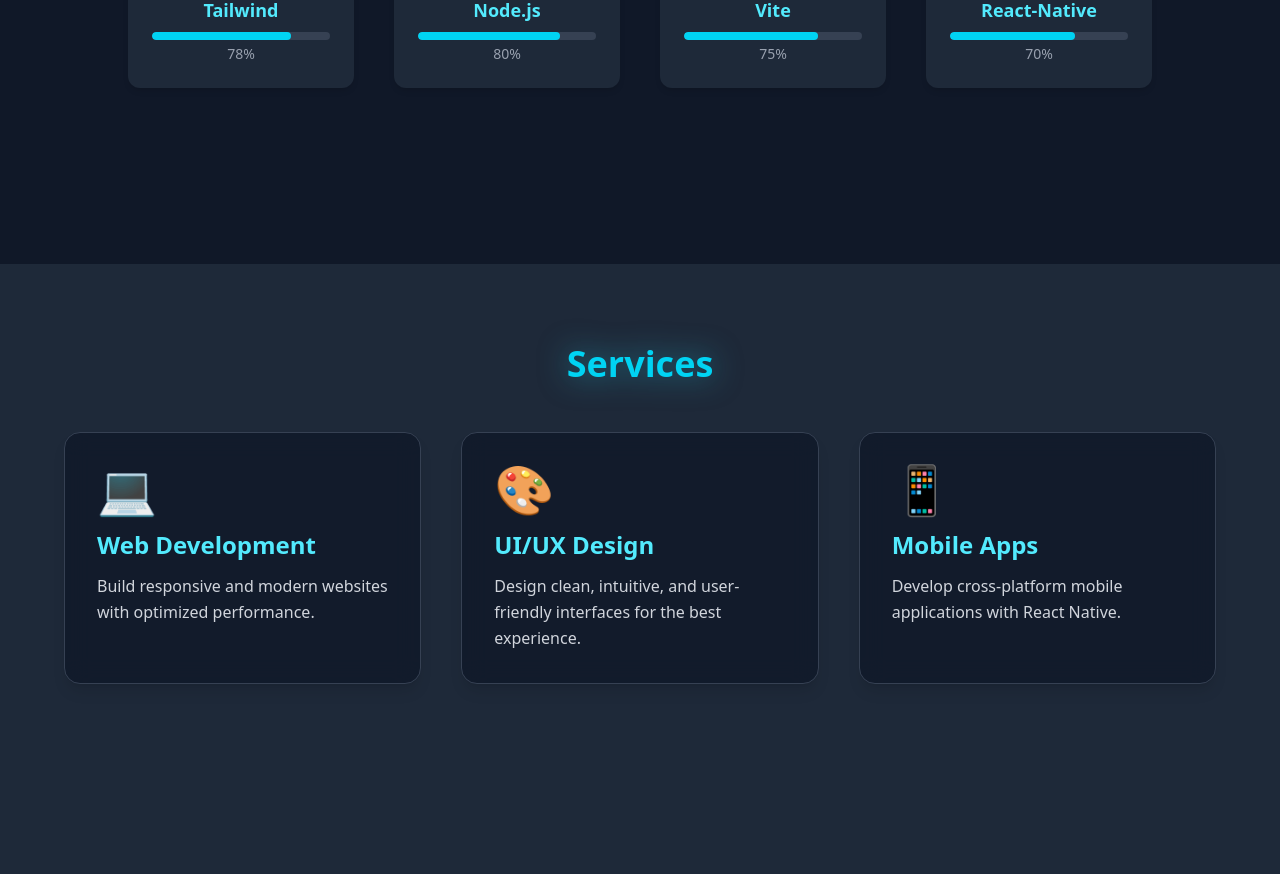
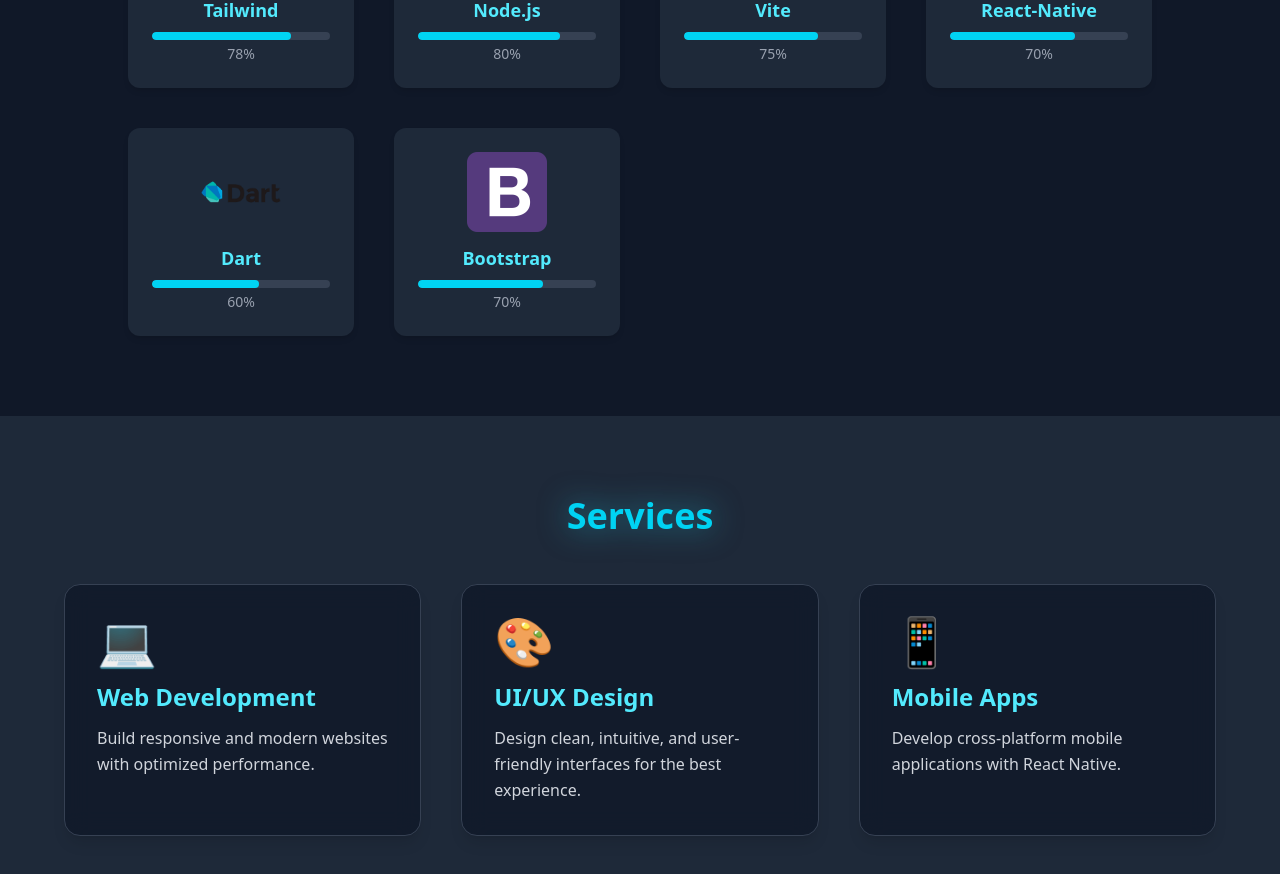
Before and after one commit to reezganteng1116-cyber/My_Profile, a React (Vite) app: page / in a window 1280 px wide. Shown: the part 1400-2274 px from the top of the page. Built offline with nearby package versions, Linux system fonts and the light colour scheme.

Commit message:
update path images

```diff
--- a/src/components/Skills.jsx
+++ b/src/components/Skills.jsx
@@ -20,14 +20,16 @@
   }, []);
 
   const skills = [
-    { name: "HTML", img: "/images/Icon_HTML.png" },
-    { name: "CSS", img: "/images/Icon_CSS.png" },
-    { name: "JavaScript", img: "/images/Icon_JS.png" },
-    { name: "React-JS", img: "/images/Icon_ReactJS.png" },
+    { name: "HTML", img: "images/Icon_HTML.png" },
+    { name: "CSS", img: "images/Icon_CSS.png" },
+    { name: "JavaScript", img: "images/Icon_JS.png" },
+    { name: "React-JS", img: "images/Icon_ReactJS.png" },
     { name: "Tailwind", img: "images/Icon_Tailwind.png" },
-    { name: "Node.js", img: "/images/Icon_NodeJS.png" },
-    { name: "Vite", img: "/images/Icon_Vite.png" },
-    { name: "React-Native", img: "/images/Icon_ReactNative.png" }
+    { name: "Node.js", img: "images/Icon_NodeJS.png" },
+    { name: "Vite", img: "images/Icon_Vite.png" },
+    { name: "React-Native", img: "images/Icon_ReactNative.png" },
+    { name: "Dart", img: "images/Icon_Dart.png"},
+    { name: "Bootstrap", img: "images/Icon_Bootstrap.png"},
   ];
 
   return (
```
